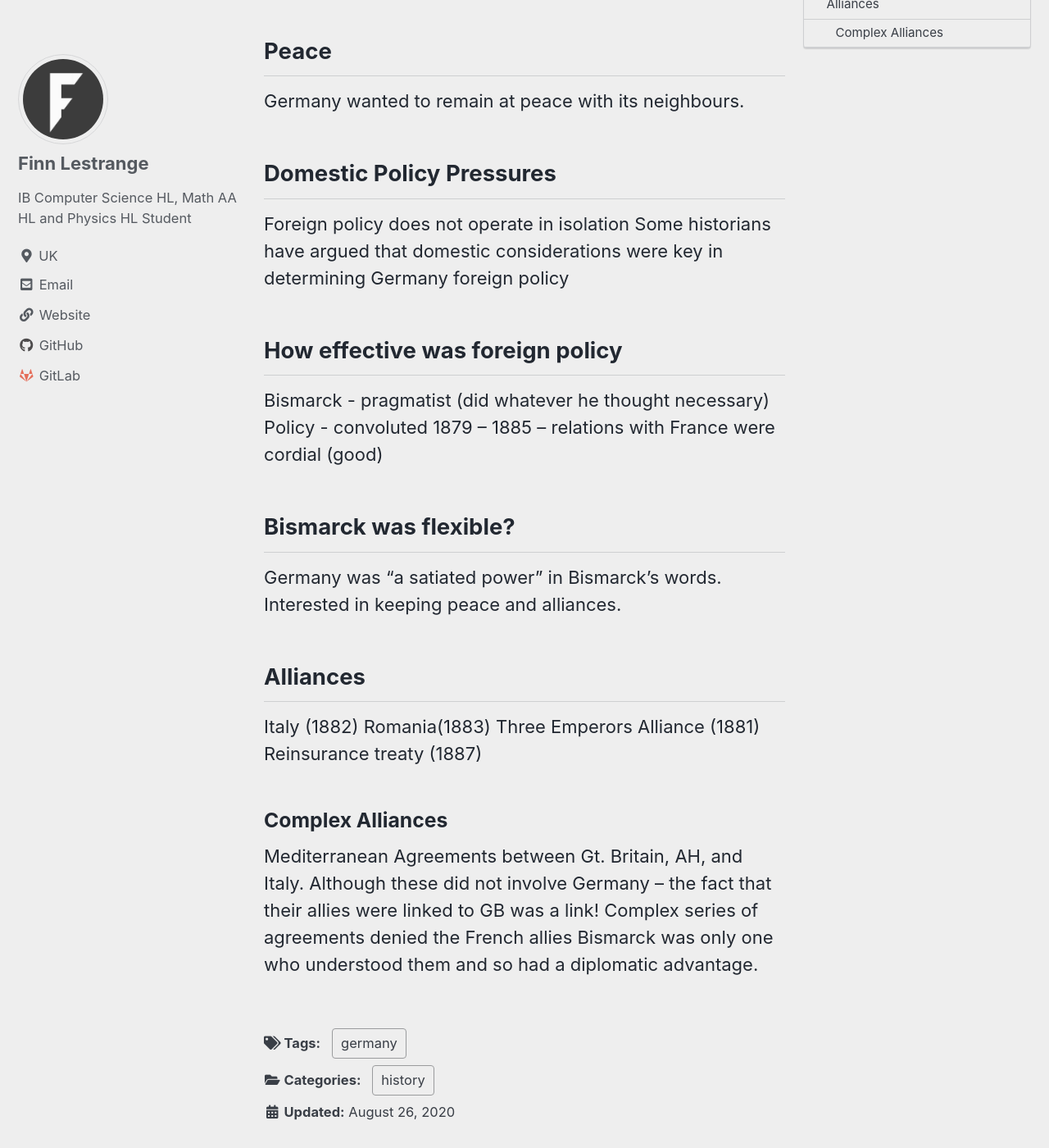
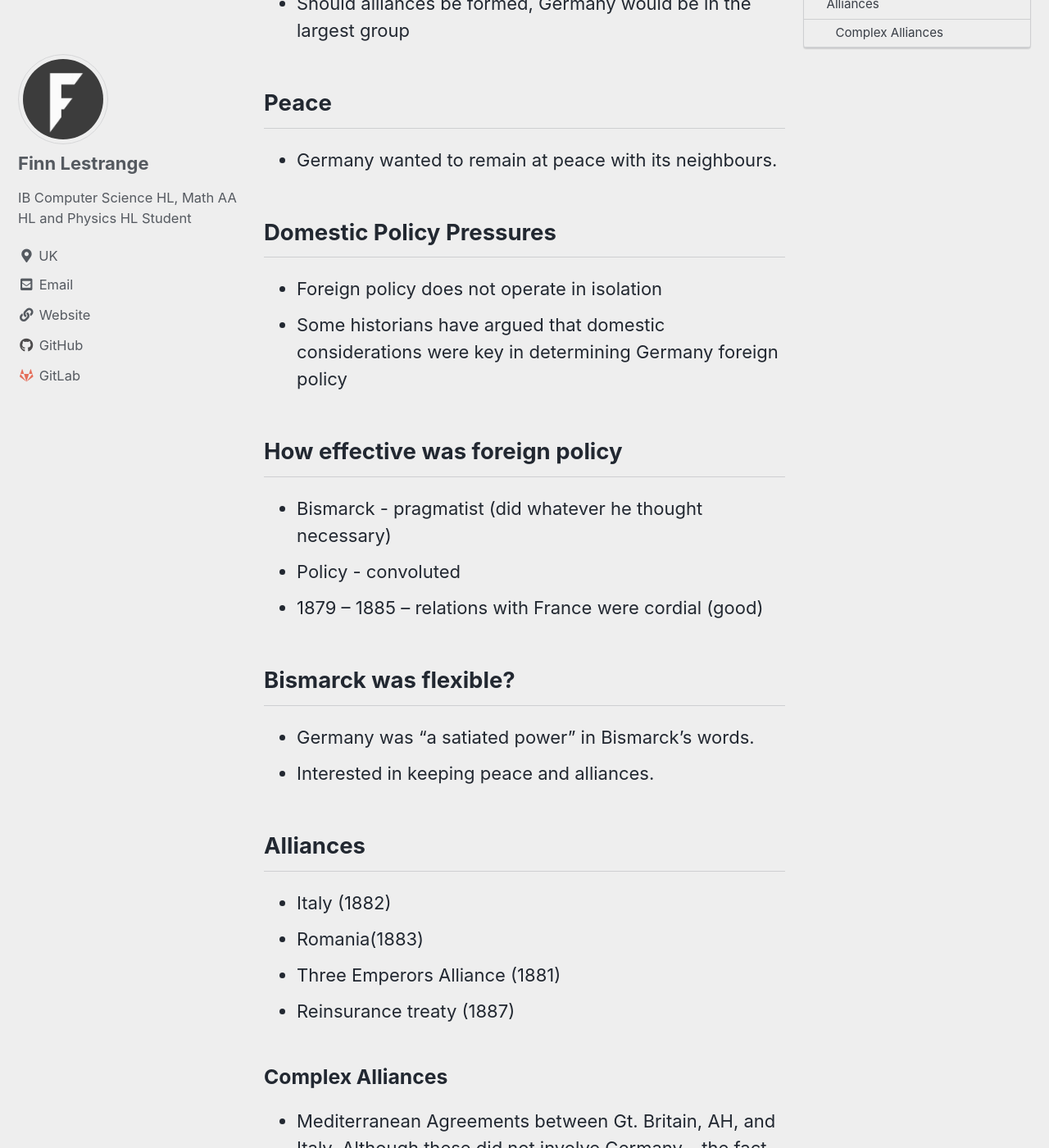
Before and after one commit to 71xx/71xx.github.io, a Jekyll site: the page built from _posts/history/2020-08-26-German-Foreign-Policy.markdown, in a window 1280 px wide and 1400 px high, scrolled down 470 px. Shown: the whole window at 82% size. Built offline with Jekyll 4.4.1, drawn with Linux system fonts in a browser that asks for light colours; cached includes are drawn as plain includes; some of the changed text lies outside the part shown.

Commit message:
formatting

```diff
--- a/_posts/history/2020-08-26-German-Foreign-Policy.markdown
+++ b/_posts/history/2020-08-26-German-Foreign-Policy.markdown
@@ -10,33 +10,33 @@ excerpt: German Foreign Policy
 # German Foreign Policy 1870 - 1890 Notes:
 
 ## French Isolation
-Germany wanted france to remain isolated
-Bismarck wants all powers except france to need them
-Should alliances be formed, Germany would be in the largest group
+ - Germany wanted france to remain isolated
+ - Bismarck wants all powers except france to need them
+ - Should alliances be formed, Germany would be in the largest group
 
 ## Peace
-Germany wanted to remain at peace with its neighbours.
+ - Germany wanted to remain at peace with its neighbours.
 
 ## Domestic Policy Pressures
-Foreign policy does not operate in isolation
-Some historians have argued that domestic considerations were key in determining Germany foreign policy
+ - Foreign policy does not operate in isolation
+ - Some historians have argued that domestic considerations were key in determining Germany foreign policy
 
 ## How effective was foreign policy
-Bismarck - pragmatist (did whatever he thought necessary)
-Policy -  convoluted
-1879 – 1885 – relations with France were cordial (good)
+ - Bismarck - pragmatist (did whatever he thought necessary)
+ - Policy -  convoluted
+ - 1879 – 1885 – relations with France were cordial (good)
 
 ## Bismarck was flexible?
-Germany was “a satiated power” in Bismarck’s words.
-Interested in keeping peace and alliances.
+ - Germany was “a satiated power” in Bismarck’s words.
+ - Interested in keeping peace and alliances.
 
 ## Alliances
-Italy (1882)
-Romania(1883)
-Three Emperors Alliance (1881)
-Reinsurance treaty (1887)
+ - Italy (1882)
+ - Romania(1883)
+ - Three Emperors Alliance (1881)
+ - Reinsurance treaty (1887)
 
 ### Complex Alliances
-Mediterranean Agreements between Gt. Britain, AH, and Italy.  Although these did not involve Germany – the fact that their allies were linked to GB was a link!
-Complex series of agreements denied the French allies
-Bismarck was only one who understood them and so had a diplomatic advantage.
+ - Mediterranean Agreements between Gt. Britain, AH, and Italy.  Although these did not involve Germany – the fact that their allies were linked to GB was a link!
+ - Complex series of agreements denied the French allies
+ - Bismarck was only one who understood them and so had a diplomatic advantage.
```
